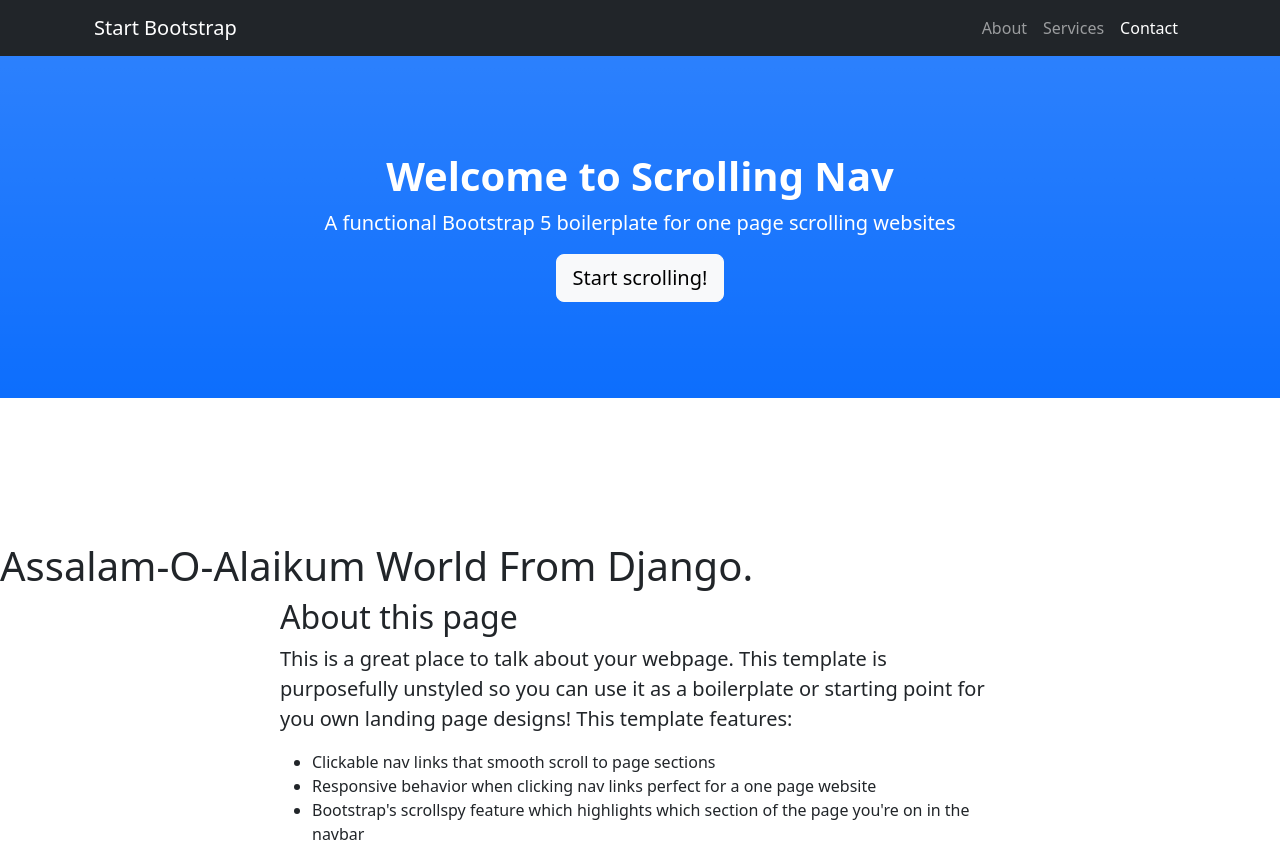
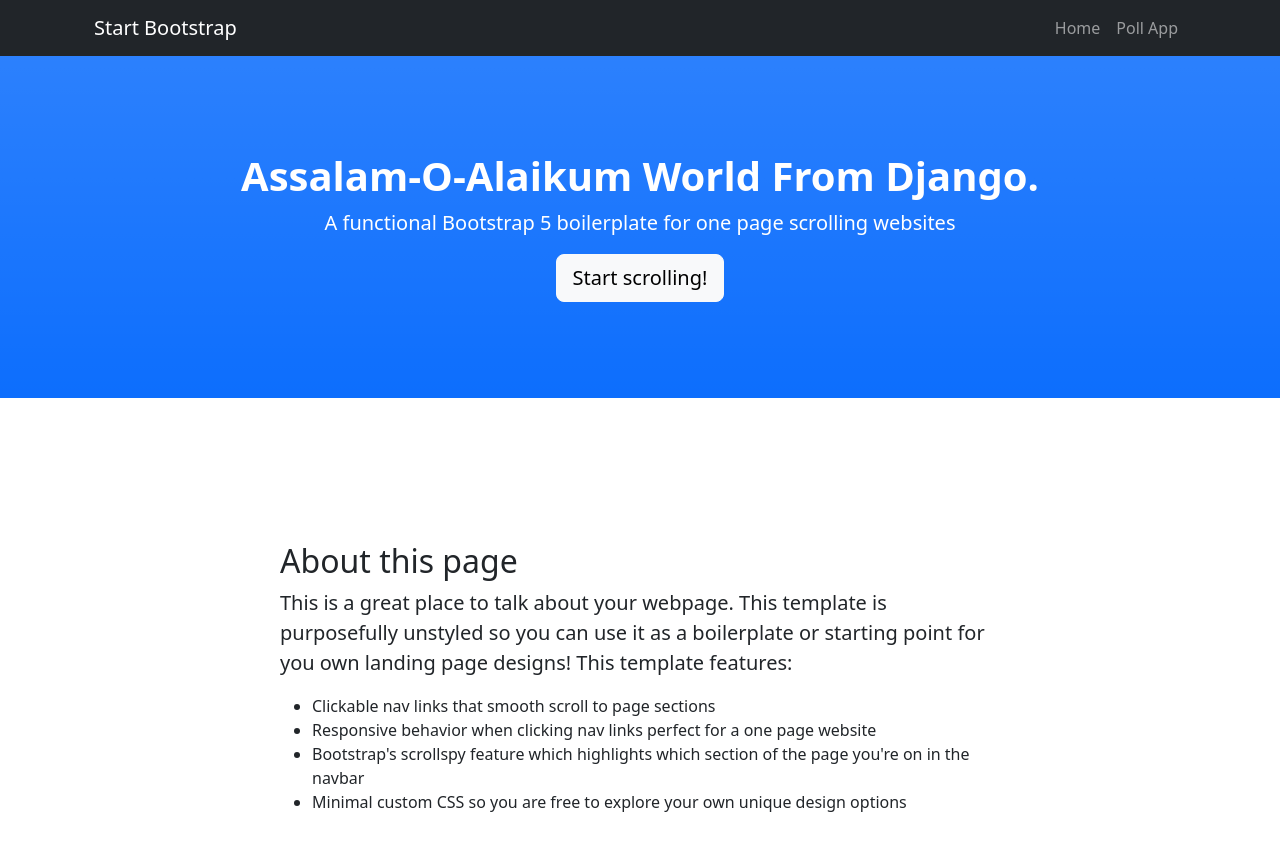
Before and after one commit to farazhashmi21/djangoPolls, a Django app: page / in a window 1280 px wide. Shown: the top 844 px of the page. Run offline with Django 5.2, Linux system fonts and the light colour scheme; some libraries are stand-ins or nearby versions.

Commit message:
Navigation Links Updated;

```diff
--- a/hello/templates/start/index.html
+++ b/hello/templates/start/index.html
@@ -19,9 +19,8 @@
                 <button class="navbar-toggler" type="button" data-bs-toggle="collapse" data-bs-target="#navbarResponsive" aria-controls="navbarResponsive" aria-expanded="false" aria-label="Toggle navigation"><span class="navbar-toggler-icon"></span></button>
                 <div class="collapse navbar-collapse" id="navbarResponsive">
                     <ul class="navbar-nav ms-auto">
-                        <li class="nav-item"><a class="nav-link" href="#about">About</a></li>
-                        <li class="nav-item"><a class="nav-link" href="#services">Services</a></li>
-                        <li class="nav-item"><a class="nav-link" href="#contact">Contact</a></li>
+                        <li class="nav-item"><a class="nav-link" href="{% url 'hello:home' %}">Home</a></li>
+                        <li class="nav-item"><a class="nav-link" href="{% url 'polls:home' %}">Poll App</a></li>
                     </ul>
                 </div>
             </div>
@@ -29,14 +28,16 @@
         <!-- Header-->
         <header class="bg-primary bg-gradient text-white">
             <div class="container px-4 text-center">
-                <h1 class="fw-bolder">Welcome to Scrolling Nav</h1>
+                <h1 class="fw-bolder">
+                    {{ greetings }}
+<!--                    Welcome to Scrolling Nav-->
+                </h1>
                 <p class="lead">A functional Bootstrap 5 boilerplate for one page scrolling websites</p>
                 <a class="btn btn-lg btn-light" href="#about">Start scrolling!</a>
             </div>
         </header>
         <!-- About section-->
         <section id="about">
-            <h1>{{ greetings }}</h1>
             <div class="container px-4">
                 <div class="row gx-4 justify-content-center">
                     <div class="col-lg-8">
```
